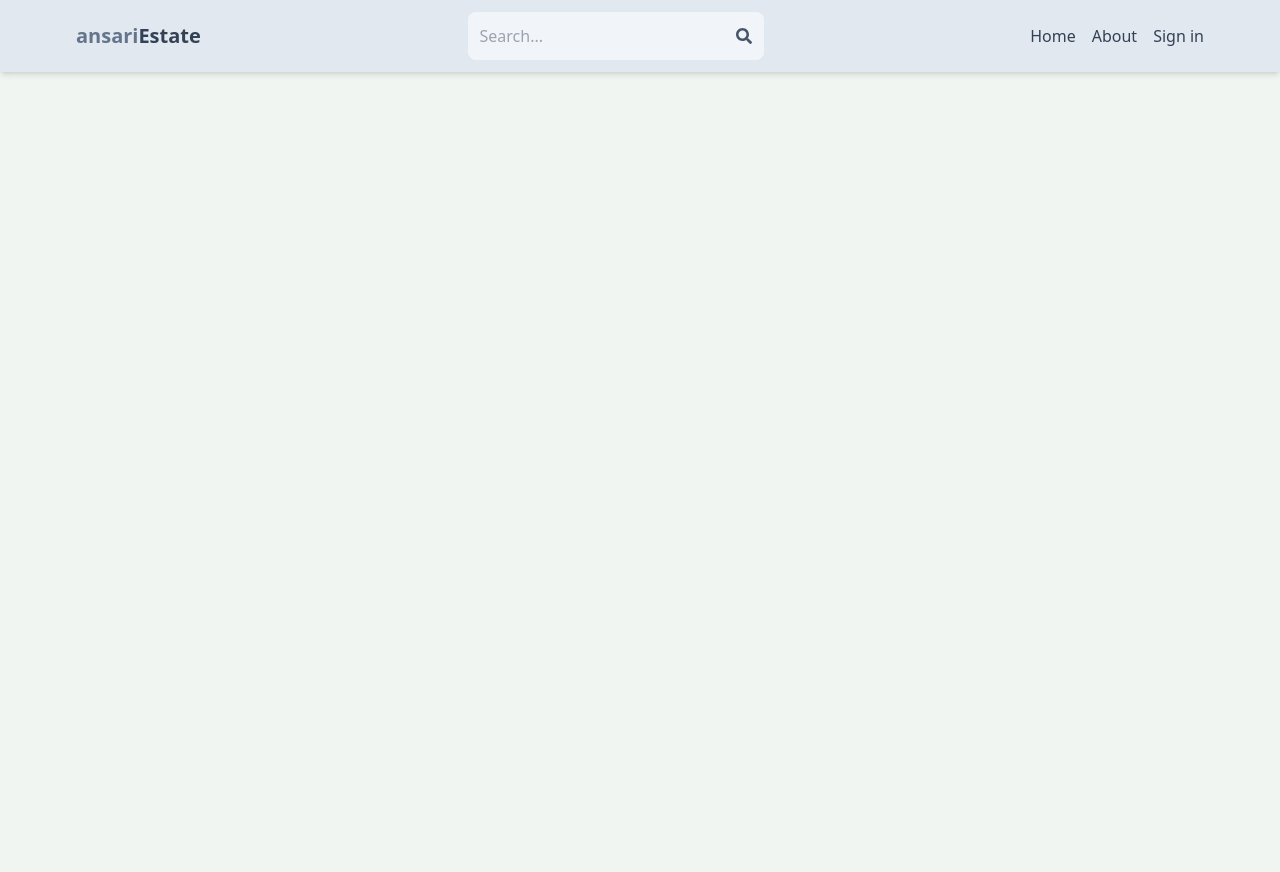
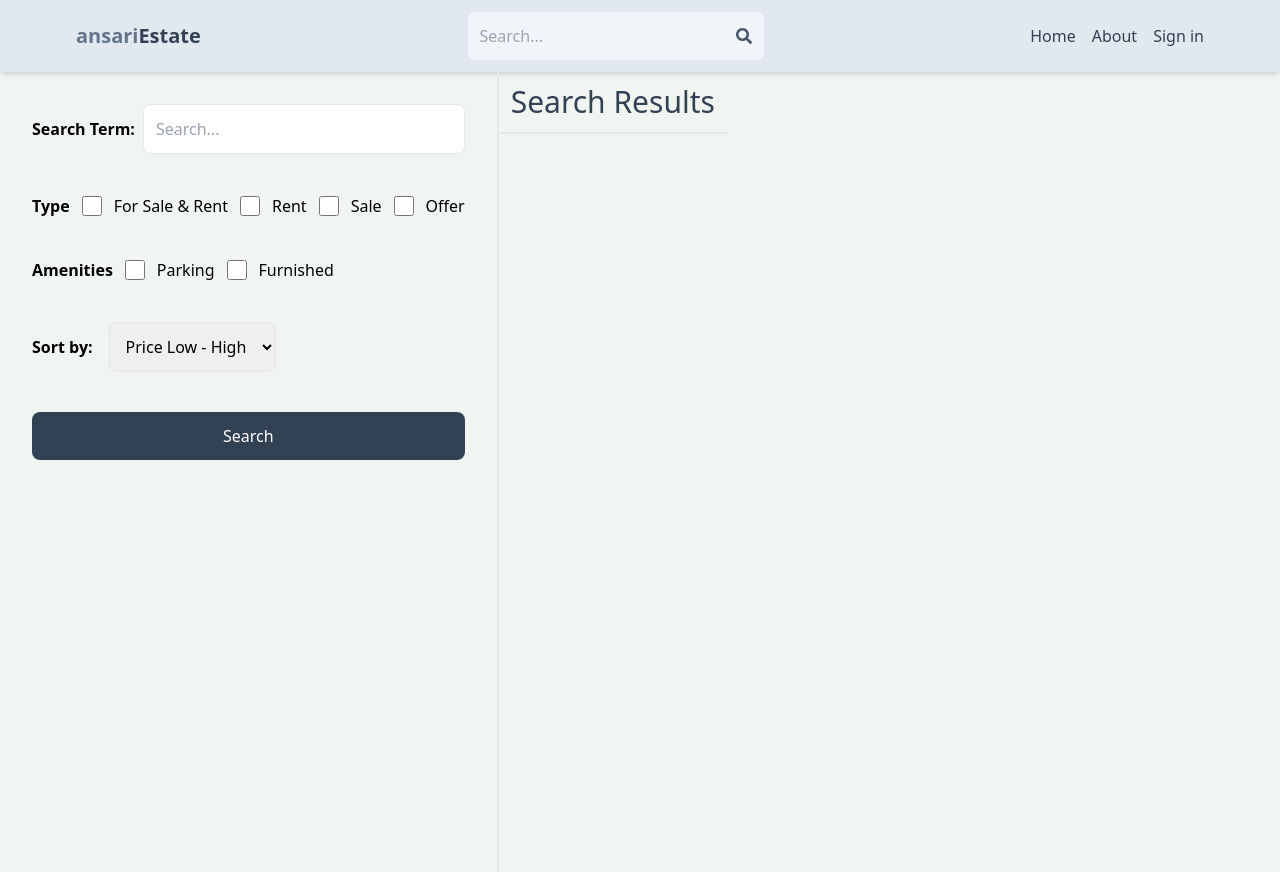
Before and after one commit to abbasansari/mern-estate-2024, a React (Vite) app in the folder client/: page /search in a window 1280 px wide. Before the commit the page ends 800 px from the top, so only its background shows below. Built offline with nearby package versions, Linux system fonts and the light colour scheme; no server answers.

Commit message:
Search Page UI 1

```diff
--- a/client/src/App.jsx
+++ b/client/src/App.jsx
@@ -9,6 +9,7 @@ import Protected from "./components/Protected";
 import CreateListing from "./pages/CreateListing";
 import UpdateListing from "./pages/UpdateListing";
 import Listing from "./pages/Listing";
+import Search from "./pages/Search";
 
 const App = () => {
   return (
@@ -18,6 +19,7 @@ const App = () => {
         <Route path="/about" element={<About />} />
         <Route path="/sign-up" element={<SignUp />} />
         <Route path="/login" element={<Login />} />
+        <Route path="/search" element={<Search />} />
         <Route path="/listing/:id" element={<Listing />} />
         <Route element={<Protected />}>
           <Route path="/profile" element={<Profile />} />
--- a/client/src/components/Header.jsx
+++ b/client/src/components/Header.jsx
@@ -6,8 +6,10 @@ import { useEffect, useState } from "react";
 const Header = () => {
   const { currentUser } = useSelector((state) => state.user);
   const navigate = useNavigate();
+  //for search
   const [searchTerm, setSearchTerm] = useState("");
 
+  //handling search
   const handleSubmit = (e) => {
     e.preventDefault();
     try {
--- /dev/null
+++ b/client/src/pages/Search.jsx
@@ -0,0 +1,80 @@
+import React from "react";
+
+const Search = () => {
+  return (
+    <div className="flex flex-col md:flex-row md:min-h-screen">
+      <div className="p-8 border-b-3 md:border-r-2">
+        <form className="flex flex-col gap-10">
+          <div className="flex items-center gap-2">
+            <label className="whitespace-nowrap font-semibold">
+              Search Term:
+            </label>
+            <input
+              type="text"
+              id="searchTerm"
+              placeholder="Search..."
+              className="border rounded-lg p-3 w-full"
+            />
+          </div>
+          <div className="flex gap-3 items-center  flex-wrap">
+            <label className="font-semibold">Type</label>
+            <div className="flex gap-3 ">
+              <input type="checkbox" id="all" className="w-5" />
+              <span> For Sale & Rent</span>
+            </div>
+            <div className="flex gap-3 ">
+              <input type="checkbox" id="rent" className="w-5" />
+              <span> Rent</span>
+            </div>
+            <div className="flex gap-3 ">
+              <input type="checkbox" id="sale" className="w-5" />
+              <span> Sale </span>
+            </div>
+            <div className="flex gap-3 ">
+              <input type="checkbox" id="offer" className="w-5" />
+              <span> Offer</span>
+            </div>
+          </div>
+          <div className="flex gap-3 items-center  flex-wrap">
+            <label className="font-semibold">Amenities</label>
+            <div className="flex gap-3 ">
+              <input type="checkbox" id="parking" className="w-5" />
+              <span> Parking</span>
+            </div>
+            <div className="flex gap-3 ">
+              <input type="checkbox" id="furnished" className="w-5" />
+              <span> Furnished</span>
+            </div>
+          </div>
+          <div className=" flex items-center gap-4">
+            <label className="font-semibold">Sort by:</label>
+            <select
+              className="p-3 border rounded-lg "
+              name="sort_order"
+              id="sort_order"
+            >
+              <option value="">Price Low - High </option>
+              <option value="">Price High - Low </option>
+              <option value="">Recent</option>
+              <option value=""> Oldest </option>
+            </select>
+          </div>
+          <button
+            className="bg-slate-700 p-3 text-white
+          rounded-lg hover:opacity-85"
+          >
+            Search
+          </button>
+        </form>
+      </div>
+
+      <div className="">
+        <h1 className="text-3xl border-b-2 p-3 text-slate-700">
+          Search Results
+        </h1>
+      </div>
+    </div>
+  );
+};
+
+export default Search;
```
